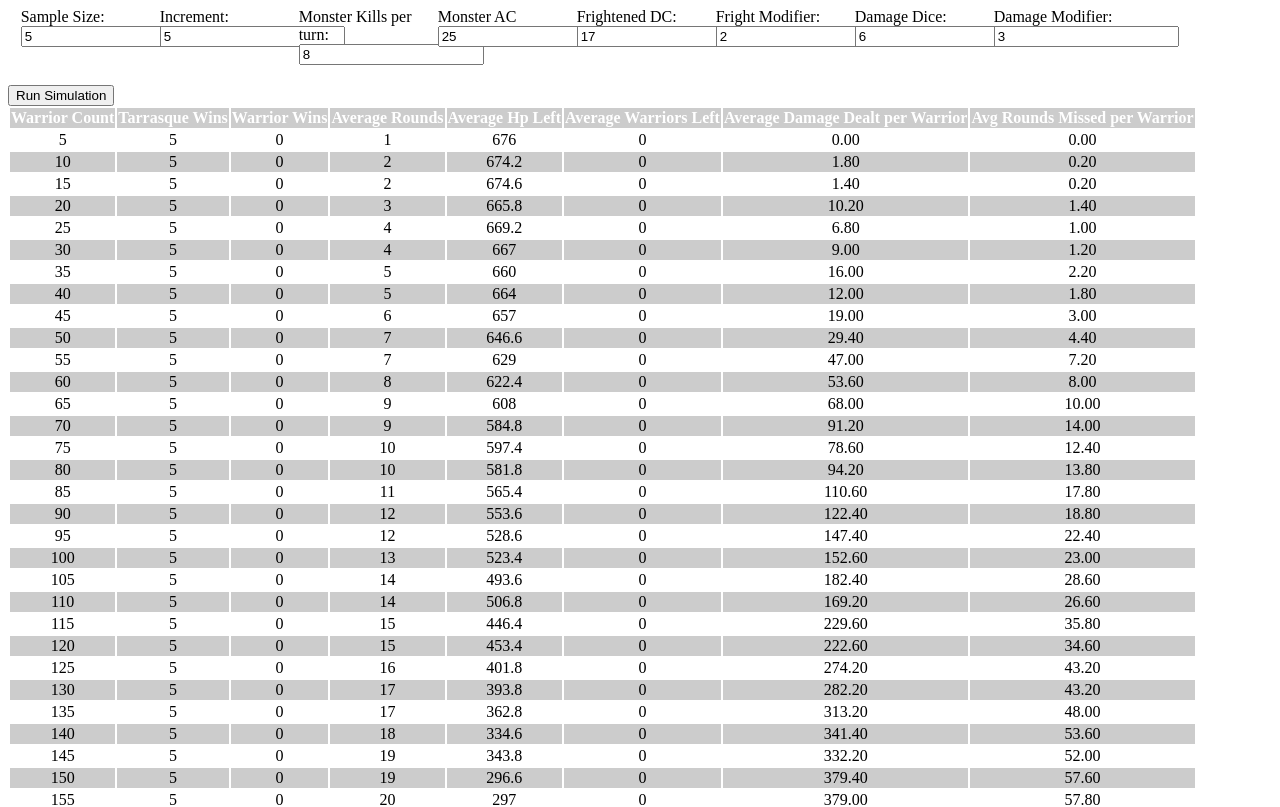
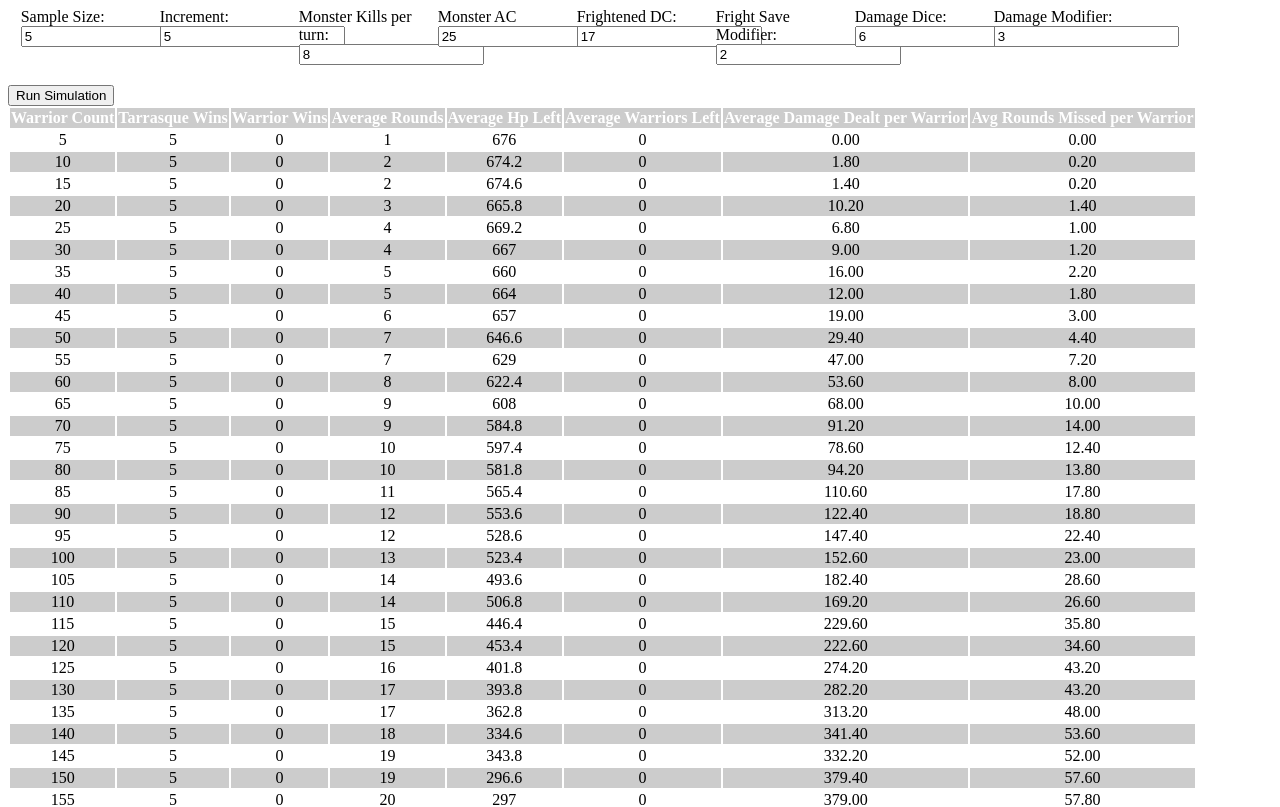
Before and after one commit to paulvmoreau/MeatGrinder, an Angular app: page / in a window 1280 px wide. Shown: the top 807 px of the page. Built offline with nearby package versions, Linux system fonts and the light colour scheme.

Commit message:
still trying to get this to work

```diff
--- a/src/app/app.component.html
+++ b/src/app/app.component.html
@@ -24,7 +24,7 @@
   [(ngModel)]="frightenedDC">
 </div>
 <div class="option-container">
-  Fright Modifier:
+  Fright Save Modifier:
   <input type="number" name="increment"
   [(ngModel)]="frightSaveModifier">
 </div>
```
